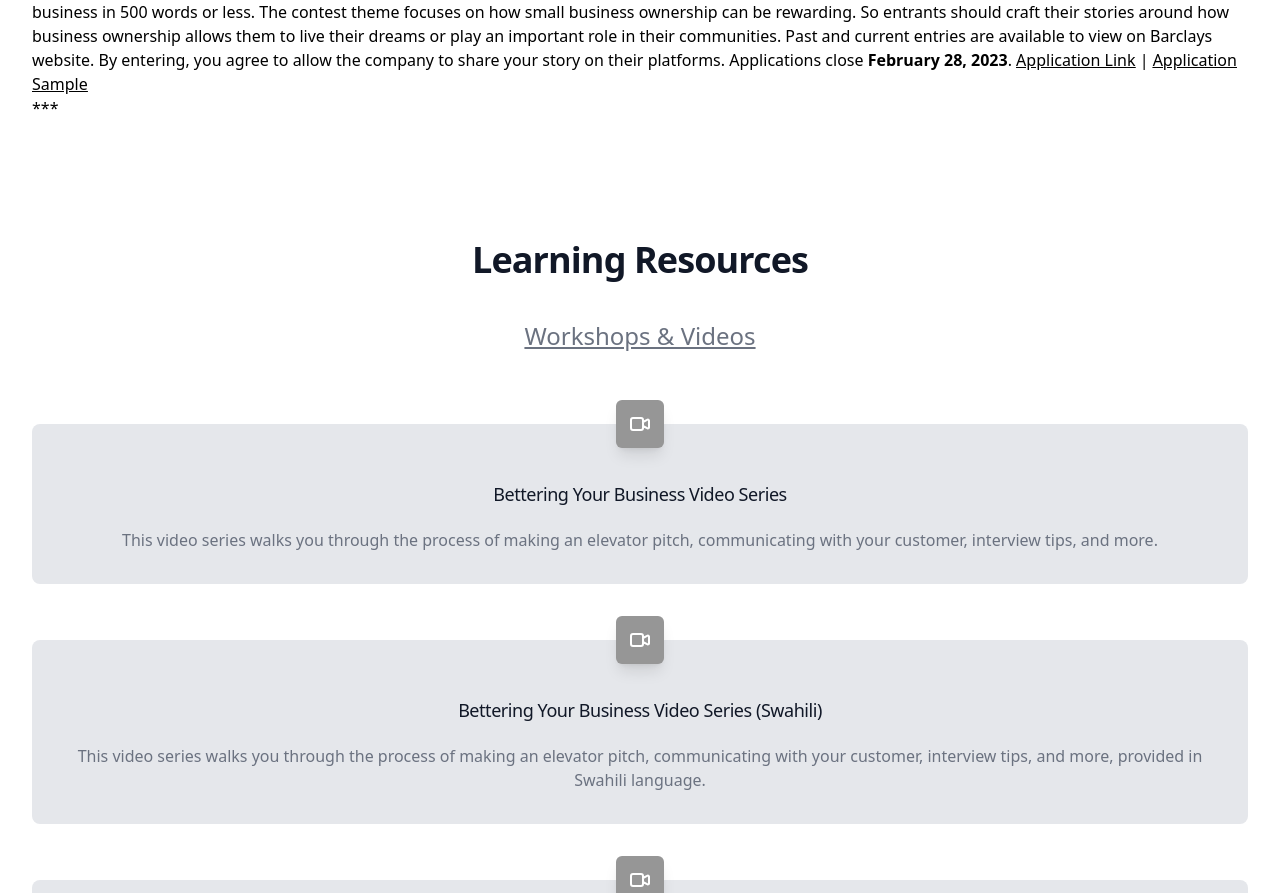
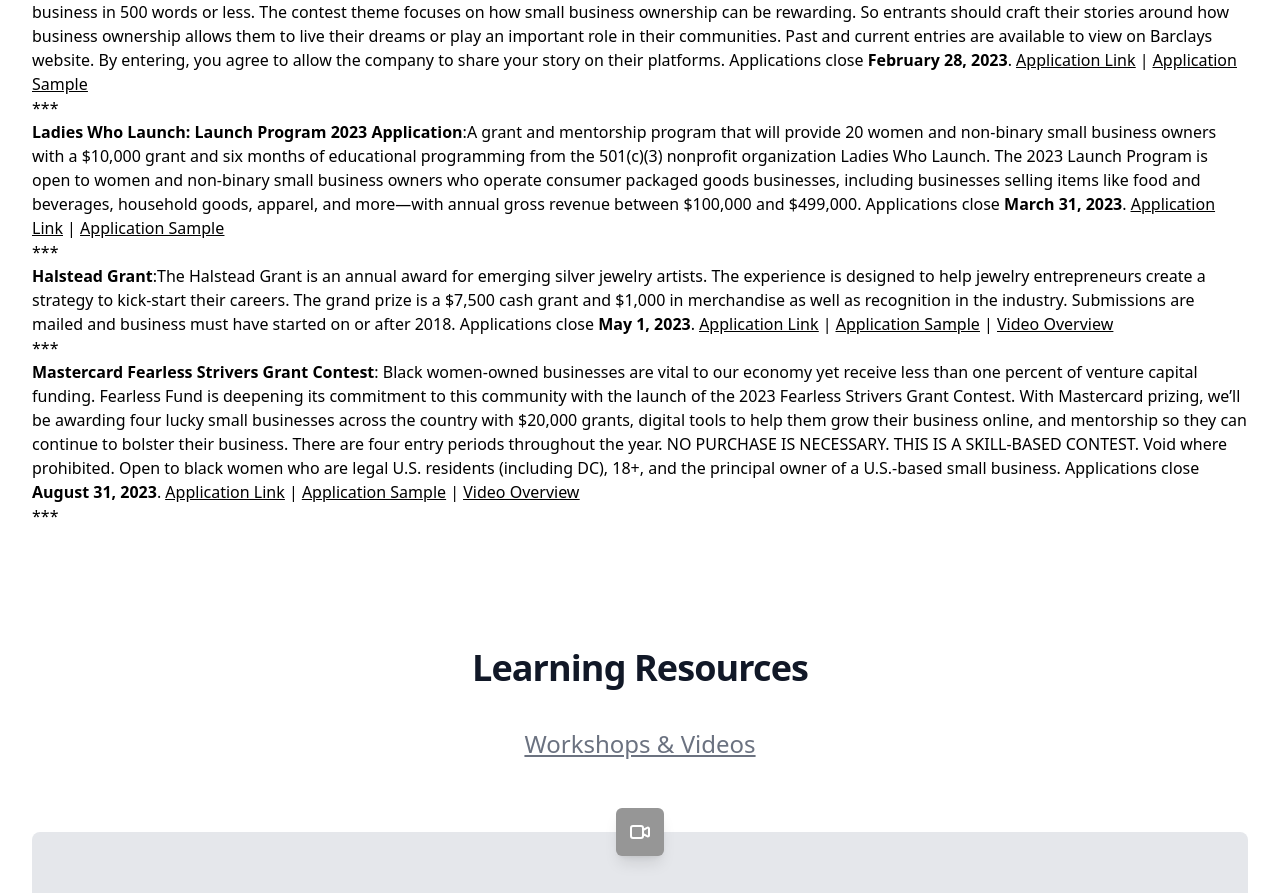
Before and after one commit to ericagirges/cnpp-website, a Next.js app in the folder app/: page /components/ResourcesContent in a window 1280 px wide. Shown: the part 1864-2757 px from the top of the page. Built offline with nearby package versions, Linux system fonts and the light colour scheme.

Commit message:
Update ResourcesContent.js

```diff
--- a/app/pages/components/ResourcesContent.js
+++ b/app/pages/components/ResourcesContent.js
@@ -54,6 +54,12 @@ const TextComponent = () => (
 <p><b>Employee Retention Credit</b>:ERC is a stimulus program designed to help those businesses that were able to retain their employees during the Covid-19 pandemic. Established by the CARES Act, it is a refundable tax credit – a grant, not a loan – that you can claim for your business. The ERC is available to both small and mid-sized businesses. It is based on qualified wages and healthcare paid to employees. Up to $26,000 per employee; Available for 2020 and the first 3 quarters of 2021; Qualify with decreased revenue or COVID event; No limit on funding; ERC is a refundable tax credit. This website gives a good overview of the program for navigators to learn more about the program (businesses do not need to pay for third party service, but more a reference for you). The rolling sunset deadline is in <b>March 2023</b>. <u><a href="https://www.irs.gov/newsroom/faqs-employee-retention-credit-under-the-cares-act#:~:text=The%20Employee%20Retention%20Credit%20under,financially%20impacted%20by%20COVID%2D19">IRS Overview</a></u> | <u><a href="https://businessfundingsuite.com/"> Third Party Video Overview</a></u></p>
 <p>*** </p>
 <p><b>Barclays Small Business Big Wins Contest</b>:Barclays offers 60 cash prizes to businesses, starting at $2,000. The Grand Prize is worth $60,000. The company is offering a total of $255,000. To qualify, businesses must meet the following criteria: Be located in the U.S. and be owned by a U.S. resident who is at least 18 years of age; Be currently open and in operation since at least January 2022; Have fewer than 100 employees; Have annual revenue of $5 million or less; Must not have won any previous Barclays Small Business Contests. To enter, eligible businesses simply fill out the form on Barclays’ website and tell the story of their small business in 500 words or less. The contest theme focuses on how small business ownership can be rewarding. So entrants should craft their stories around how business ownership allows them to live their dreams or play an important role in their communities. Past and current entries are available to view on Barclays website. By entering, you agree to allow the company to share your story on their platforms. Applications close <b>February 28, 2023</b>. <u><a href="https://www.barclayssmallbizbigwins.com/"> Application Link</a></u> | <u><a href="https://rescue.box.com/s/6u1zllc7oruew1pyz5kbwao7k49l21t2/">Application Sample</a></u></p>
+<p>*** </p>
+<p><b>Ladies Who Launch: Launch Program 2023 Application</b>:A grant and mentorship program that will provide 20 women and non-binary small business owners with a $10,000 grant and six months of educational programming from the 501(c)(3) nonprofit organization Ladies Who Launch. The 2023 Launch Program is open to women and non-binary small business owners who operate consumer packaged goods businesses, including businesses selling items like food and beverages, household goods, apparel, and more—with annual gross revenue between $100,000 and $499,000. Applications close <b>March 31, 2023</b>. <u><a href="https://www.ladieswholaunch.org/launch-program"> Application Link</a></u> | <u><a href="https://rescue.box.com/s/slswt48b5u1rhubiw581x2d1ekm3rxv5">Application Sample</a></u></p>
+<p>*** </p>
+<p><b>Halstead Grant</b>:The Halstead Grant is an annual award for emerging silver jewelry artists. The experience is designed to help jewelry entrepreneurs create a strategy to kick-start their careers. The grand prize is a $7,500 cash grant and $1,000 in merchandise as well as recognition in the industry. Submissions are mailed and business must have started on or after 2018. Applications close <b>May 1, 2023</b>. <u><a href="https://grant.halsteadbead.com/application"> Application Link</a></u> | <u><a href="https://rescue.box.com/s/u779sfwb4vfmmyftmnfxmdlgzqmugjsr">Application Sample</a></u> | <u><a href="https://youtu.be/1pa2GOa4RPA">Video Overview</a></u></p>
+<p>*** </p>
+<p><b>Mastercard Fearless Strivers Grant Contest</b>: Black women-owned businesses are vital to our economy yet receive less than one percent of venture capital funding. Fearless Fund is deepening its commitment to this community with the launch of the 2023 Fearless Strivers Grant Contest. With Mastercard prizing, we’ll be awarding four lucky small businesses across the country with $20,000 grants, digital tools to help them grow their business online, and mentorship so they can continue to bolster their business. There are four entry periods throughout the year. NO PURCHASE IS NECESSARY. THIS IS A SKILL-BASED CONTEST. Void where prohibited. Open to black women who are legal U.S. residents (including DC), 18+, and the principal owner of a U.S.-based small business. Applications close <b>August 31, 2023</b>. <u><a href="https://fearlessfund.smapply.io/prog/2023_fearless_strivers_grant_contest/"> Application Link</a></u> | <u><a href="https://rescue.box.com/s/6q2co9zjjr358bpkta739xr6ccqeomw8">Application Sample</a></u> | <u><a href="https://youtu.be/1pa2GOa4RPA">Video Overview</a></u></p>
 <p>*** </p>
 </div>
 )
```
